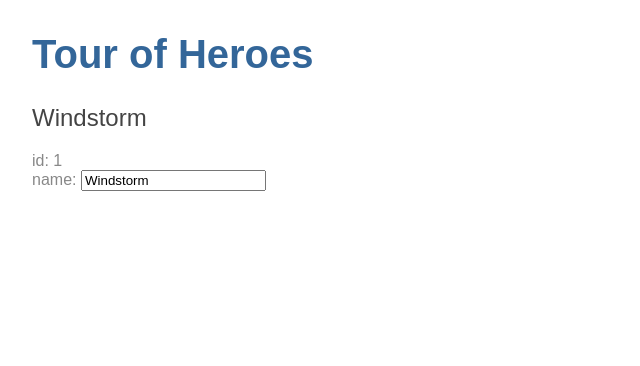
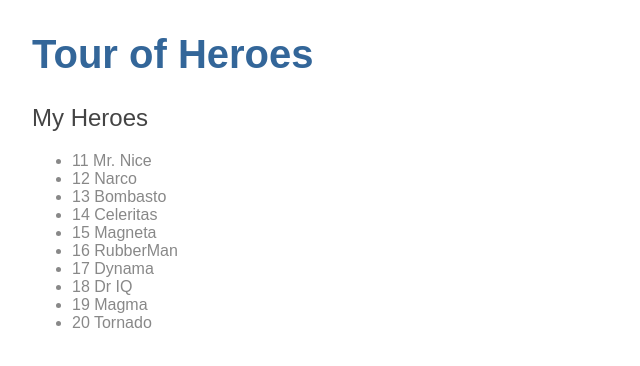
Before and after one commit to sankumsek/TourOfHeroes, an Angular app: page / in a window 1280 px wide. Shown: the top 366 px of the page, without its empty margins (0-640 px from the left). Built offline with nearby package versions, Linux system fonts and the light colour scheme.

Commit message:
List heroes with *ngFor

```diff
--- a/src/app/heroes/heroes.component.html
+++ b/src/app/heroes/heroes.component.html
@@ -1,7 +1,6 @@
-<h2>{{ hero.name }}</h2>
-<div><span>id: </span>{{ hero.id }}</div>
-<div>
-    <label>name:
-      <input [(ngModel)]="hero.name" placeholder="name">
-    </label>
-</div>
+<h2>My Heroes</h2>
+<ul class="heroes">
+  <li *ngFor = "let hero of heroes">
+    <span class="badge">{{ hero.id }}</span> {{ hero.name }}
+  </li>
+</ul>
```
